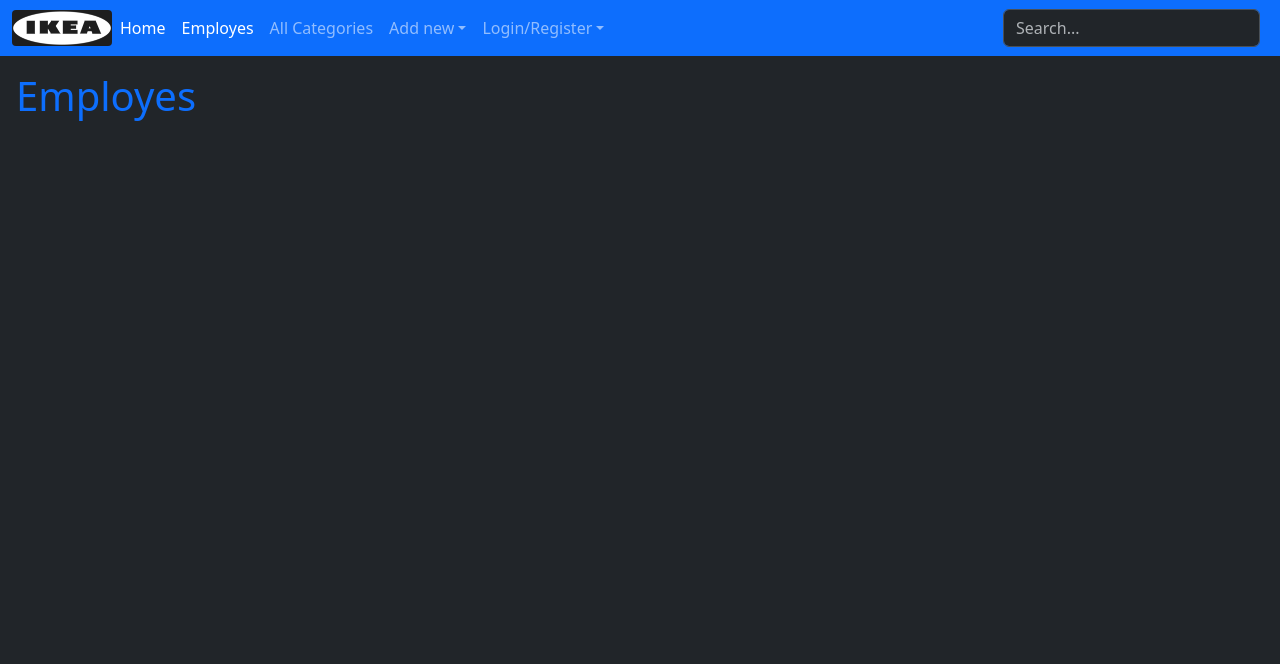
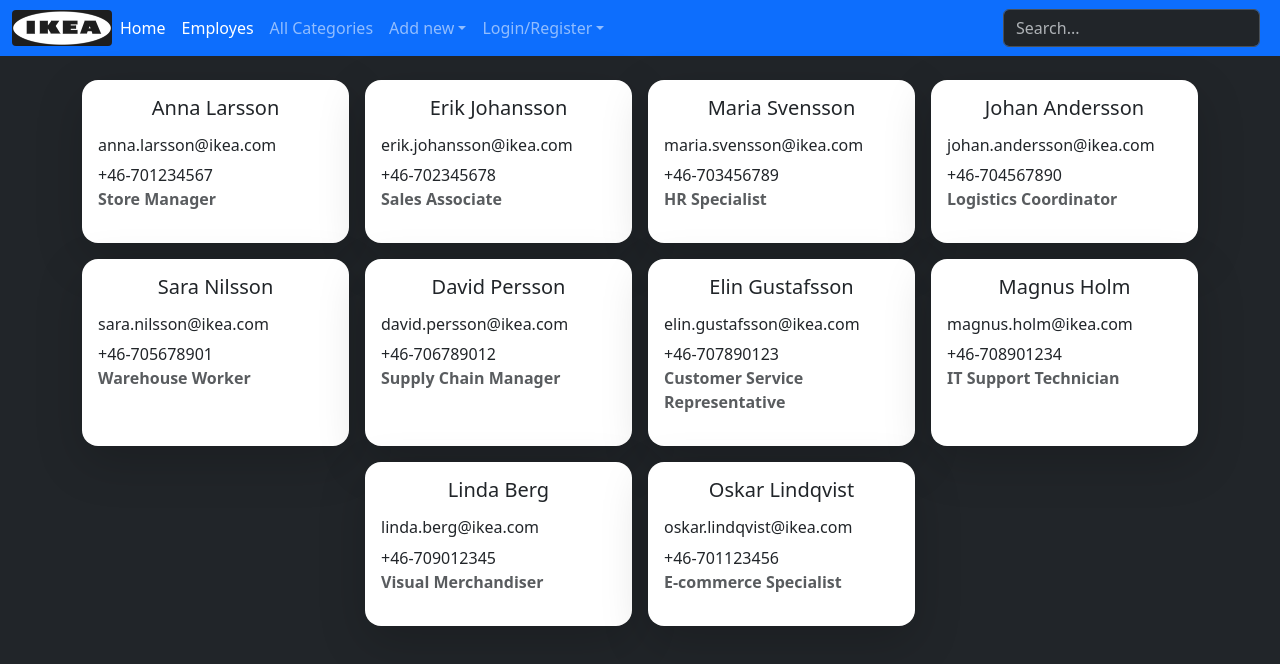
Before and after one commit to Socias93/ikea_company, a React (Vite) app: page /employes in a window 1280 px wide. Shown: the top 664 px of the page. Built offline with nearby package versions, Linux system fonts and the light colour scheme.

Commit message:
fixed employepage

```diff
--- a/src/pages/Employes.tsx
+++ b/src/pages/Employes.tsx
@@ -1,5 +1,26 @@
+import { useState } from "react";
+import { getEmployes } from "../services/FakeEmployeService";
+
 function Employes() {
-  return <h1 className="text-primary p-3">Employes</h1>;
+  const [employes, setEmployes] = useState(getEmployes());
+  return (
+    <div className="container py-4">
+      <div className="row g-3 justify-content-center">
+        {employes.map((t) => (
+          <div key={t.id} className="col-12 col-sm-6 col-md-4 col-lg-3 d-flex">
+            <div className="card shadow-lg border-0 rounded-4 w-100 d-flex flex-column">
+              <div className="card-body d-flex flex-column">
+                <h5 className="card-title text-center mb-3">{t.name}</h5>
+                <h6> {t.email} </h6>
+                <span>+46-{t.number} </span>
+                <p className="text-muted fw-bold">{t.role} </p>
+              </div>
+            </div>
+          </div>
+        ))}
+      </div>
+    </div>
+  );
 }
 
 export default Employes;
```
